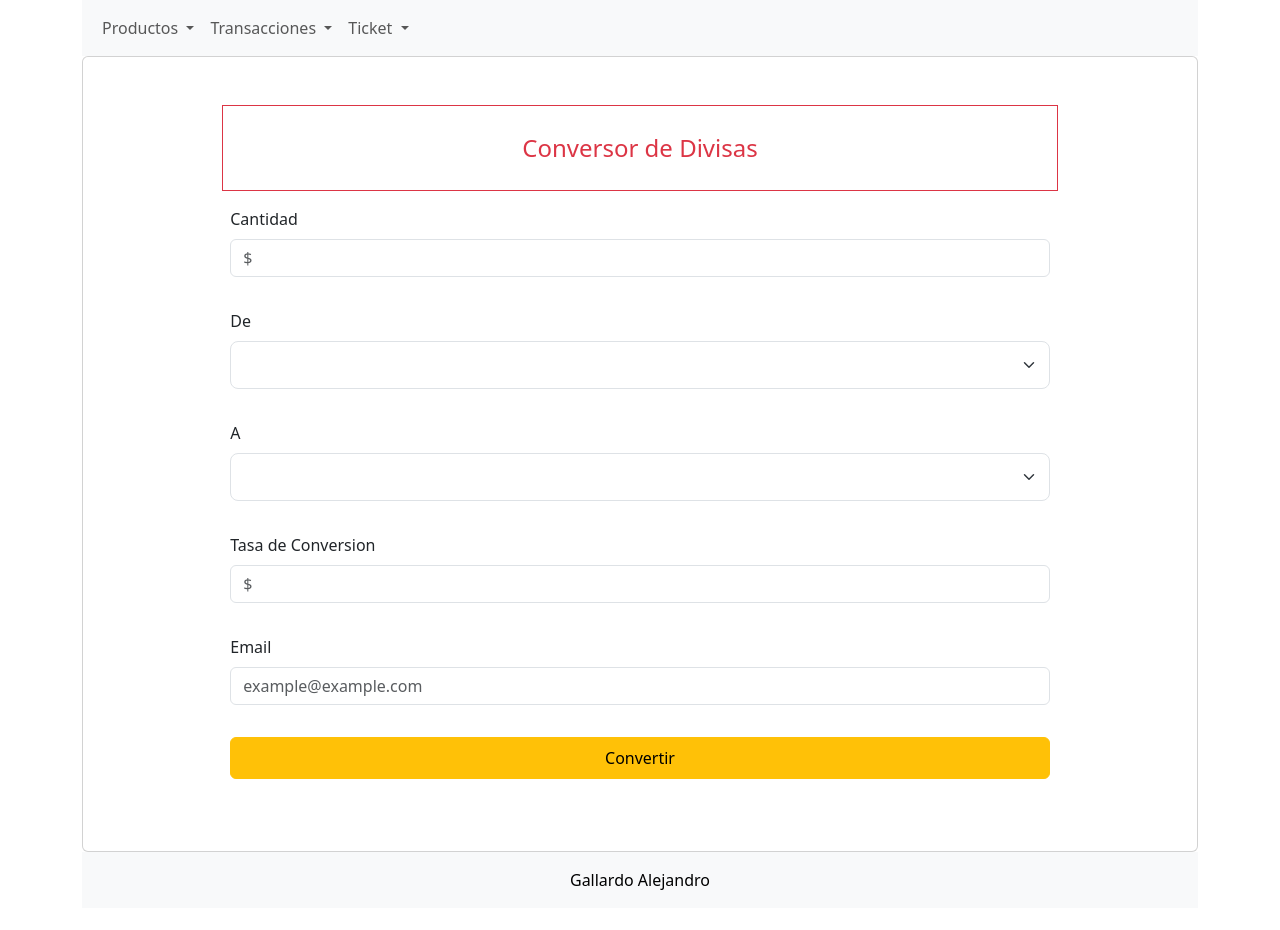
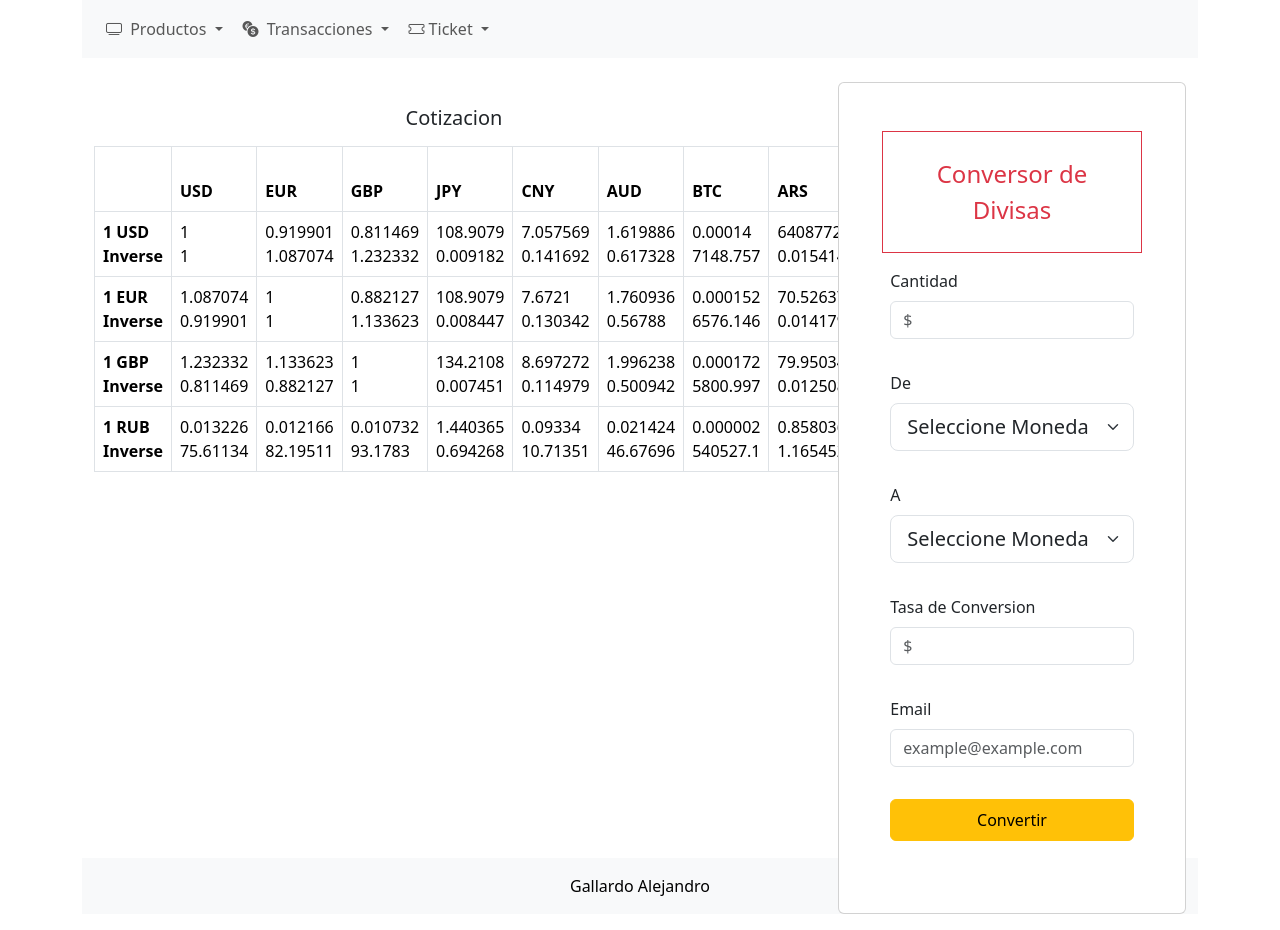
Before and after one commit to userJoA/tp5-AlejandroJoaquinGallardo-backEnd, an Angular app in the folder FrontEnd/: page /transaccionForm/0 in a window 1280 px wide. Built offline with nearby package versions, Linux system fonts and the light colour scheme.

Commit message:
Agregando Detalles al proyecto

```diff
--- a/FrontEnd/src/app/components/form-producto/form-producto.component.html
+++ b/FrontEnd/src/app/components/form-producto/form-producto.component.html
@@ -1,4 +1,4 @@
-<div class="container">
+<div class="container p-5" style="height: 100vh;">
   <div class="card">
     <div class="card-header">
       GESTION DE PRODUCTOS
--- a/FrontEnd/src/app/components/form-producto/form-producto.component.ts
+++ b/FrontEnd/src/app/components/form-producto/form-producto.component.ts
@@ -32,12 +32,13 @@ export class FormProductoComponent implements  OnInit {
     this.productoService.crearProducto(this.producto).subscribe(result=>{
         if(result.status==1){
           alert(result.msg);
+          this.volver();
         }
       },error=>{
         alert(error.msg);
       }
     )
-    this.producto= new Producto();
+
   }
 
   volver(){
--- a/FrontEnd/src/app/components/layout/header/header.component.css
+++ b/FrontEnd/src/app/components/layout/header/header.component.css
@@ -0,0 +1,8 @@
+.nav-link{
+    padding: 9px;
+}
+
+.nav-link:hover{
+    color: black;
+
+}
--- a/FrontEnd/src/app/components/layout/header/header.component.html
+++ b/FrontEnd/src/app/components/layout/header/header.component.html
@@ -6,7 +6,7 @@
     <div class="collapse navbar-collapse" id="navbarSupportedContent">
       <ul class="navbar-nav me-auto mb-2 mb-lg-0">
         <li class="nav-item dropdown">
-          <a class="nav-link dropdown-toggle" href="#" role="button" data-bs-toggle="dropdown" aria-expanded="false">
+          <a class="nav-link dropdown-toggle" href="#" role="button" data-bs-toggle="dropdown" aria-expanded="false"><i class="bi bi-tv mx-1"></i>
             Productos
           </a>
           <ul class="dropdown-menu">
@@ -16,7 +16,7 @@
         </li>
 
         <li class="nav-item dropdown">
-          <a class="nav-link dropdown-toggle" href="#" role="button" data-bs-toggle="dropdown" aria-expanded="false">
+          <a class="nav-link dropdown-toggle" href="#" role="button" data-bs-toggle="dropdown" aria-expanded="false"><i class="bi bi-currency-exchange mx-1"></i>
             Transacciones
           </a>
           <ul class="dropdown-menu">
@@ -27,7 +27,7 @@
 
         <li class="nav-item dropdown">
           <a class="nav-link dropdown-toggle" href="#" role="button" data-bs-toggle="dropdown" aria-expanded="false">
-            Ticket
+            <i class="bi bi-ticket mx-1"></i>Ticket
           </a>
           <ul class="dropdown-menu">
             <li><a class="dropdown-item" [routerLink]="['ticket']">Lista Tickets</a></li>
--- a/FrontEnd/src/app/components/ticket-form/ticket-form.component.html
+++ b/FrontEnd/src/app/components/ticket-form/ticket-form.component.html
@@ -1,4 +1,4 @@
-<div class="container">
+<div class="container" style="height: 100vh;">
   <div>
     <legend class="text-center">ALTA TICKET</legend>
     <form
--- a/FrontEnd/src/app/components/ticket/ticket.component.html
+++ b/FrontEnd/src/app/components/ticket/ticket.component.html
@@ -1,4 +1,4 @@
-<div class="container">
+<div class="container mt-4" style="height: 100vh;">
     <div class="">
         <h4>LISTA DE TICKETS</h4>
     </div>
--- a/FrontEnd/src/app/components/transaccion-form/transaccion-form.component.html
+++ b/FrontEnd/src/app/components/transaccion-form/transaccion-form.component.html
@@ -1,4 +1,44 @@
-<div class="card">
+<div class="container" style="height: 100vh;">
+  <div class="row">
+    <div class="col-lg-8 col-md-8 col-12 mt-5">
+            <div class="text-center mb-3">
+                <h5>Cotizacion</h5>
+            </div>
+            <div class="contenedor-tabla">
+                <table class="table table-bordered table-white">
+
+                    <thead>
+                        <tr>
+                            <th scope="col"> </th>
+                            <th scope="col"><br>USD</th>
+                            <th scope="col"><br>EUR</th>
+                            <th scope="col"><br>GBP</th>
+                            <th scope="col"><br>JPY</th>
+                            <th scope="col"><br>CNY</th>
+                            <th scope="col"><br>AUD</th>
+                            <th scope="col"><br>BTC</th>
+                            <th scope="col"><br>ARS</th>
+                        </tr>
+                    </thead>
+                    <tbody>
+                        <tr *ngFor="let div of divisas">
+                            <th>
+                                {{div.nom}} <br> {{div.nom1}} </th>
+                            <td>{{div.USD}}<br>{{div.USD1}}</td>
+                            <td>{{div.EUR}}<br>{{div.EUR2}}</td>
+                            <td>{{div.GBP}}<br>{{div.GBP3}}</td>
+                            <td>{{div.JPY}}<br>{{div.JPY4}}</td>
+                            <td>{{div.CNY}}<br>{{div.CNY5}}</td>
+                            <td>{{div.AUD}}<br>{{div.AUD6}}</td>
+                            <td>{{div.BTC}}<br>{{div.BTC7}}</td>
+                            <td>{{div.ARS}}<br>{{div.ARS8}}</td>
+                        </tr>
+                    </tbody>
+                </table>
+            </div>
+        </div>
+    <div class="col-4">
+      <div class="card mt-4">
         <form class="w-75 mb-5 mt-5 mx-auto" id="page-b-form" #formConvert="ngForm">
           <legend
             class="text-center bg-white text-danger w-100 p-4 border border-danger"
@@ -37,11 +77,16 @@
               name="fromType"
               #from="ngModel"
             >
-        <option selected>Seleccione Moneda</option>
-        <option value="ARS">ARS</option>
-        <option value="USD">USD</option>
-        <option value="EUR">EUR</option>
-        <option value="GBP">GBP</option>
+              <option value="" selected>Seleccione Moneda</option>
+              <option value="USD">USD Dolares EEUU</option>
+              <option value="EUR">EUR Euro</option>
+              <option value="GBP">GBP Libra Esterlina</option>
+              <option value="RUB">RUB Rublo ruso</option>
+              <option value="JPY">JPY Yen</option>
+              <option value="CNY">CNY Yuan Renminbi</option>
+              <option value="AUD">AUD Dólar australiano</option>
+              <option value="BTC">BTC Bitcoin</option>
+              <option value="ARS">ARS Peso argentino</option>
             </select>
             <div
               *ngIf="from.invalid && (from.dirty || from.touched)"
@@ -61,15 +106,20 @@
               #to="ngModel"
               required
             >
-        <option selected>Seleccione Moneda</option>
-        <option value="ARS">ARS</option>
-        <option value="USD">USD</option>
-        <option value="EUR">EUR</option>
-        <option value="GBP">GBP</option>
+              <option value="" selected>Seleccione Moneda</option>
+              <option value="USD">USD Dolares EEUU</option>
+              <option value="EUR">EUR Euro</option>
+              <option value="GBP">GBP Libra Esterlina</option>
+              <option value="RUB">RUB Rublo ruso</option>
+              <option value="JPY">JPY Yen</option>
+              <option value="CNY">CNY Yuan Renminbi</option>
+              <option value="AUD">AUD Dólar australiano</option>
+              <option value="BTC">BTC Bitcoin</option>
+              <option value="ARS">ARS Peso argentino</option>
             </select>
           </div>
           <div
-      *ngIf="to.invalid && (from.dirty || to.touched)"
+            *ngIf="to.invalid && (to.dirty || to.touched)"
             class="alert alert-danger"
           >
             <div *ngIf="to.errors?.['required']">Seleccione una moneda.</div>
@@ -150,7 +200,6 @@
             style="margin: 10px 0 10px 0; text-align: center"
           >
             <button
-        type="submit"
               class="btn btn-susscess"
               (click)="guardarTransaccion()"
             >
@@ -159,3 +208,7 @@
           </div>
         </form>
       </div>
+
+    </div>
+  </div>
+</div>
--- a/FrontEnd/src/app/components/transaccion-form/transaccion-form.component.ts
+++ b/FrontEnd/src/app/components/transaccion-form/transaccion-form.component.ts
@@ -1,5 +1,5 @@
 import { Component, OnInit } from '@angular/core';
-import { ActivatedRoute } from '@angular/router';
+import { ActivatedRoute, Router } from '@angular/router';
 import { Transaccion } from 'src/app/models/transaccion';
 import { TransaccionService } from 'src/app/services/transaccion.service';
 
@@ -10,9 +10,106 @@ import { TransaccionService } from 'src/app/services/transaccion.service';
 })
 export class TransaccionFormComponent implements OnInit{
   transaccion!:Transaccion;
+  divisas: Array<any>;
   constructor(private transaccionService: TransaccionService,
-              private activatedRouter:ActivatedRoute){
+              private activatedRouter:ActivatedRoute,
+              private router: Router){
     this.transaccion= new Transaccion();
+    this.divisas = [
+
+      //tabla 1
+      {
+
+        nom: "1 USD",
+        USD: 1.000000,
+        EUR: 0.919901,
+        GBP: 0.811469,
+        JPY: 108.9079,
+        CNY: 7.057569,
+        AUD: 1.619886,
+        BTC: 0.000140,
+        ARS: 64087725,
+
+        nom1: "Inverse",
+        USD1: 1.000000,
+        EUR2: 1.087074,
+        GBP3: 1.232332,
+        JPY4: 0.009182,
+        CNY5: 0.141692,
+        AUD6: 0.617328,
+        BTC7: 7148.757,
+        ARS8: 0.015414,
+      },
+      //tabla 2
+      {
+
+        nom: "1 EUR",
+        USD: 1.087074,
+        EUR: 1.000000,
+        GBP: 0.882127,
+        JPY: 108.9079,
+        CNY: 7.672100,
+        AUD: 1.760936,
+        BTC: 0.000152,
+        ARS: 70.52637,
+
+        nom1: "Inverse",
+        USD1: 0.919901,
+        EUR2: 1.000000,
+        GBP3: 1.133623,
+        JPY4: 0.008447,
+        CNY5: 0.130342,
+        AUD6: 0.567880,
+        BTC7: 6576.146,
+        ARS8: 0.014179,
+      },
+      //tabla 3
+      {
+
+        nom: "1 GBP",
+        USD: 1.232332,
+        EUR: 1.133623,
+        GBP: 1.000000,
+        JPY: 134.2108,
+        CNY: 8.697272,
+        AUD: 1.996238,
+        BTC: 0.000172,
+        ARS: 79.95034,
+
+        nom1: "Inverse",
+        USD1: 0.811469,
+        EUR2: 0.882127,
+        GBP3: 1.000000,
+        JPY4: 0.007451,
+        CNY5: 0.114979,
+        AUD6: 0.500942,
+        BTC7: 5800.997,
+        ARS8: 0.012508,
+      },
+      //tabla 4
+      {
+
+        nom: "1 RUB",
+        USD: 0.013226,
+        EUR: 0.012166,
+        GBP: 0.010732,
+        JPY: 1.440365,
+        CNY: 0.093340,
+        AUD: 0.021424,
+        BTC: 0.000002,
+        ARS: 0.858036,
+
+        nom1: "Inverse",
+        USD1: 75.61134,
+        EUR2: 82.19511,
+        GBP3: 93.17830,
+        JPY4: 0.694268,
+        CNY5: 10.71351,
+        AUD6: 46.67696,
+        BTC7: 540527.1,
+        ARS8: 1.165452,
+      },
+    ]
   }
   accion!:string;
   band1:boolean = false;
@@ -42,8 +139,9 @@ export class TransaccionFormComponent implements OnInit{
         if(response.status==1)
           {
             alert(response.msg);
+            this.band1=false;
+            this.router.navigate(["transaccion"]);
             this.transaccion= new Transaccion();
-            this.band1=false;
           }
       },error=>{
         alert(error.msg);
--- a/FrontEnd/src/app/models/transaccion.ts
+++ b/FrontEnd/src/app/models/transaccion.ts
@@ -7,5 +7,8 @@ export class Transaccion {
     emailCliente!:string;
     tasaConversion!:number;
 
-    constructor() {};
+    constructor() {
+        this.monedaDestino="";
+        this.monedaOrigen=""
+    };
 }
```
Also changed, not shown: FrontEnd/src/app/components/producto/producto.component.css (+13 -6 lines), FrontEnd/src/app/components/producto/producto.component.html (+18 -17 lines), FrontEnd/src/app/components/transaccion/transaccion.component.html (+18 -14 lines). Lines whose indentation alone changed are shown as unchanged.
